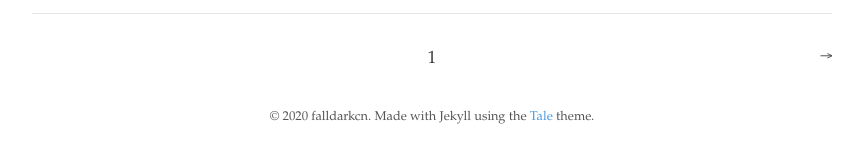
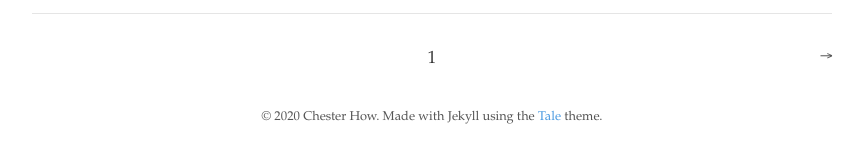
Before and after one commit to falldarkcn/falldarkcn.github.io, a Jekyll site: the page built from index.html, in a window 1280 px wide. Shown: the part 1206-1363 px from the top of the page, without its empty margins (208-1071 px from the left). Built offline with Jekyll 4.4.1, drawn with Linux system fonts in a browser that asks for light colours; the list of posts is cut into pages by our own code.

Commit message:
再次更新
再次更新

```diff
--- a/_config.yml
+++ b/_config.yml
@@ -2,16 +2,16 @@
 title:          Tale
 description:    "Minimal Jekyll theme for storytellers"
 baseurl:        "/tale"
-url:            "https://falldarkcn.github.io"
+url:            "https://chesterhow.github.io"
 
 # Google Analytics
 google_analytics: UA—XXXXXXXX-X
 
 # Author
 author:
-  name:         falldarkcn
-  url:          https://falldarkcn.github.io
-  email:        falldark@163.com
+  name:         Chester How
+  url:          https://chester.how
+  email:        chesterhow@gmail.com
 
 # Build settings
 markdown:       kramdown
```
Also changed, not shown: assets/main.scss (line endings or trailing spaces).
